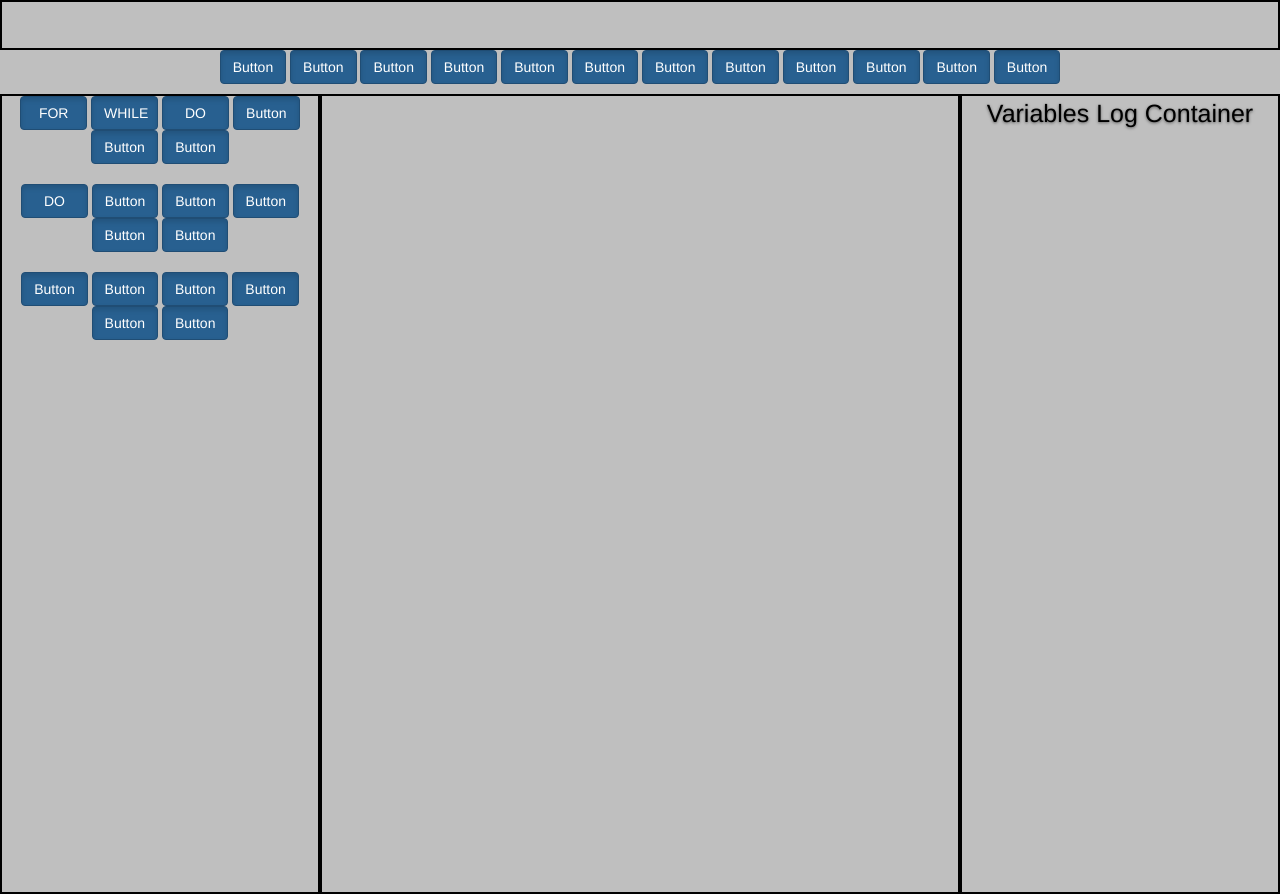
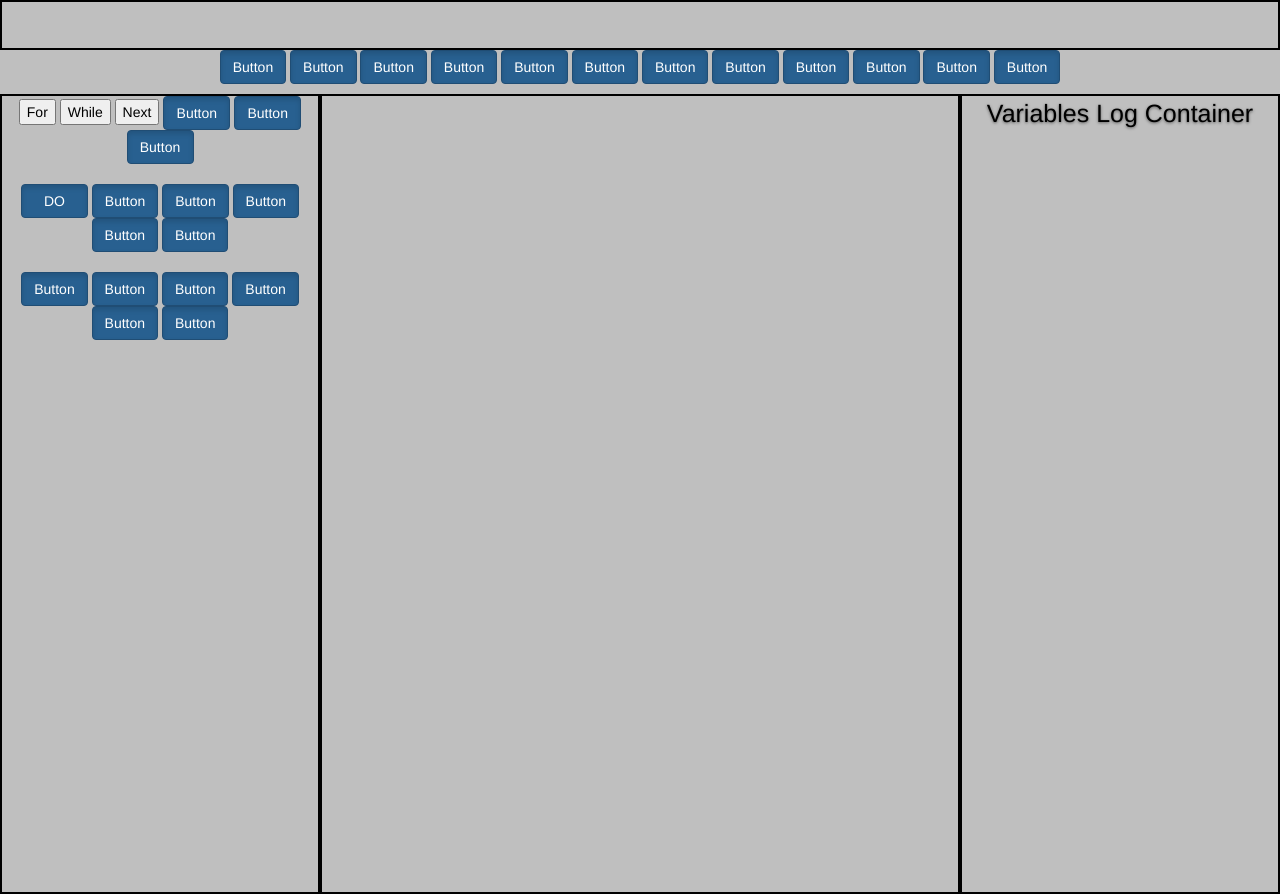
Before and after one commit to Amr116/AlgTool, a plain HTML site: page index.html in a window 1280 px wide. Drawn offline with Linux system fonts and the light colour scheme; some packages are replaced by stand-ins of ours; a script that the page names is missing.

Commit message:
minor changes to html code
added clickable buttons

```diff
--- a/index.html
+++ b/index.html
@@ -69,9 +69,9 @@
         	</div>
         	-->
         	<div class="row cluster">
-        		<button class="btn btn-primary active custom" type="submit"z>FOR</button>
-        		<button class="btn btn-primary active custom" type="submit">WHILE</button>
-        		<button class="btn btn-primary active custom" type="submit">DO</button>
+        		<button onclick="insert('For')">For</button>
+        		<button onclick="insert('While')">While</button>
+        		<button onclick="insert('Next')">Next</button>
         		<button class="btn btn-primary active custom" type="submit">Button</button>
         		<button class="btn btn-primary active custom" type="submit">Button</button>
         		<button class="btn btn-primary active custom" type="submit">Button</button>
@@ -129,6 +129,13 @@
       	</div>
 
   	</div>
+    <script type = "text/javascript">
+    // from textBoxes.html
+    function insert(name){
+    var txtOutput = document.getElementById("my-textarea");
+    txtOutput.value += "Hi there, " + name + "!" + "\n"
+    } // end sayHi
+    </script>
 
   </div>
     <!-- Bootstrap core JavaScript
```
